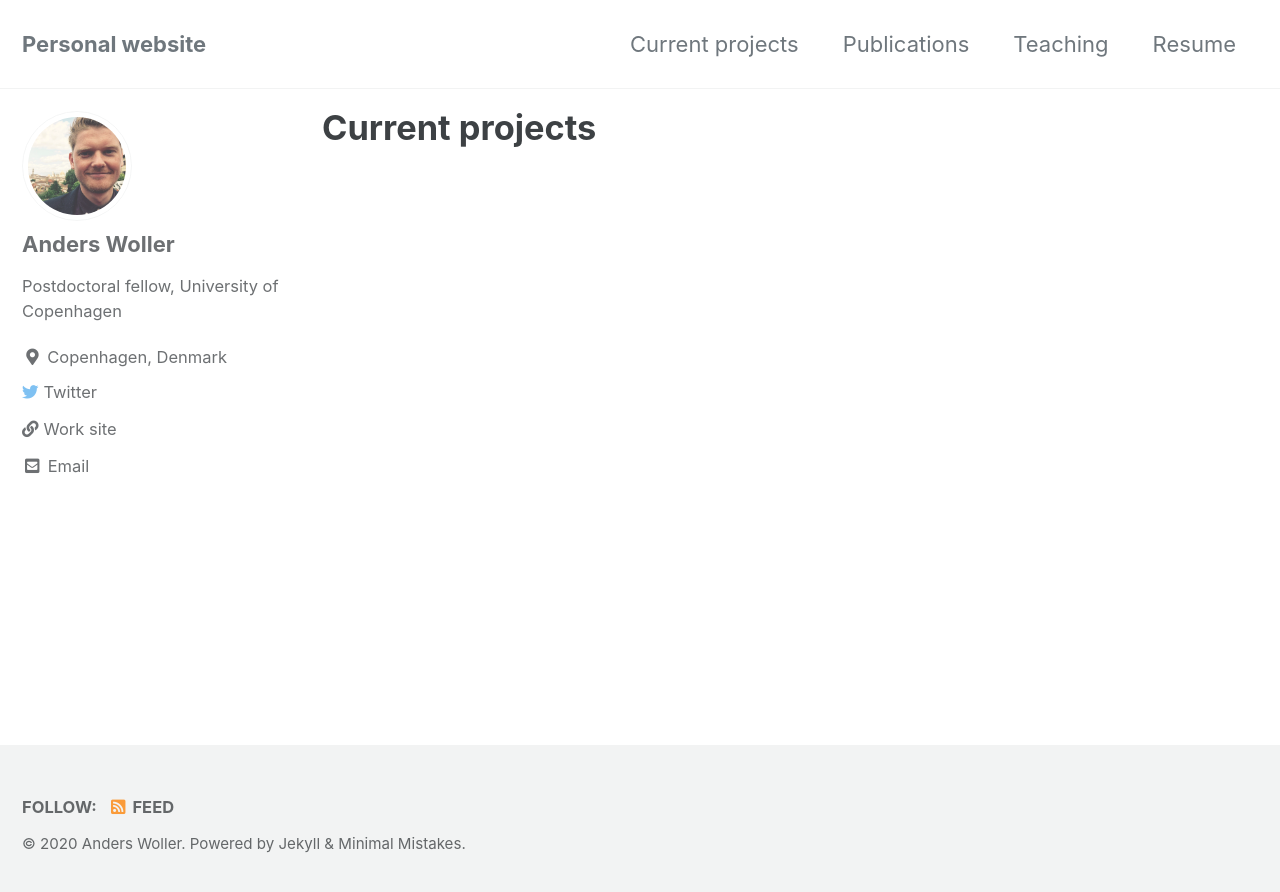
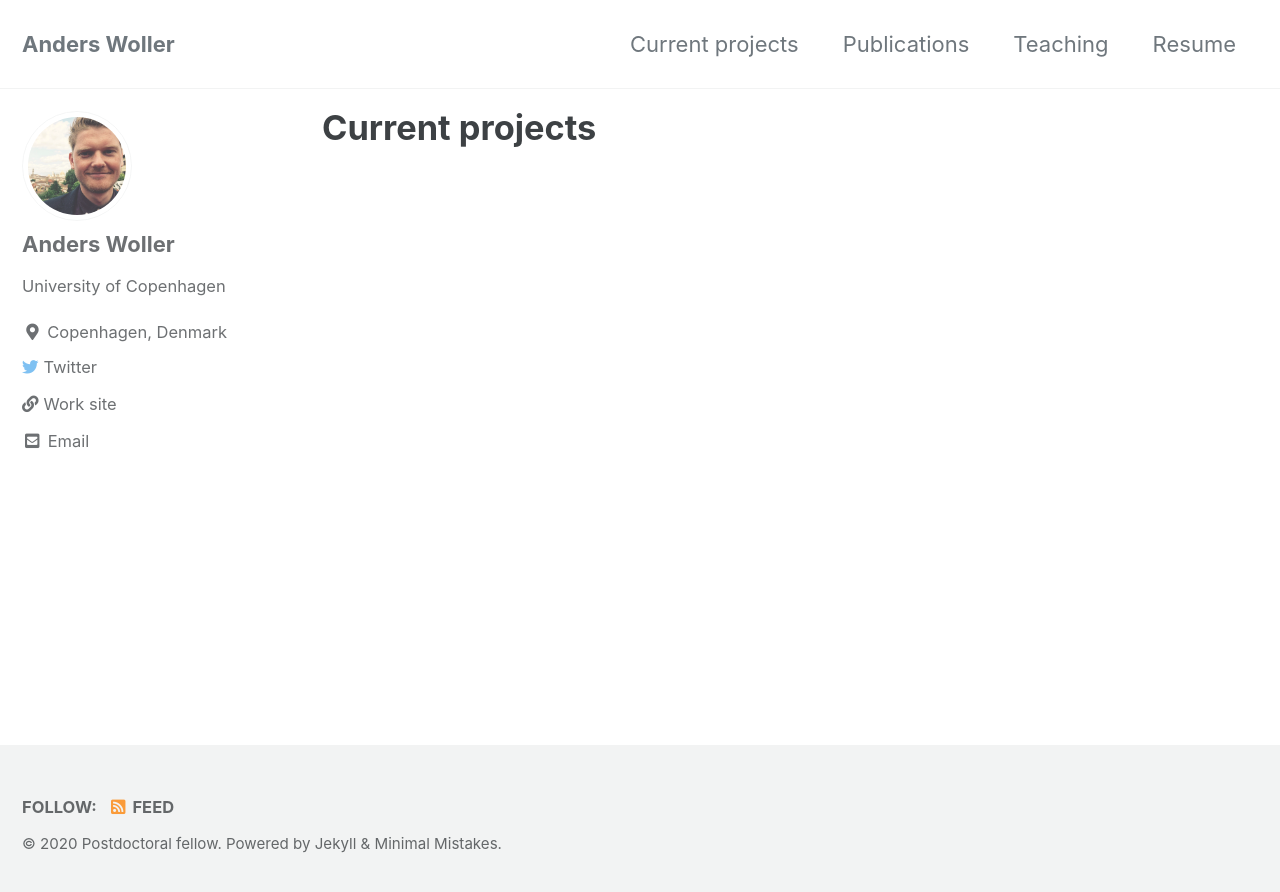
Before and after one commit to AndersWoller/AndersWoller.github.io, a Jekyll site: the page built from _pages/research.md, in a window 1280 px wide. Shown: the top 892 px of the page. Built offline with Jekyll 4.4.1, drawn with Linux system fonts in a browser that asks for light colours; cached includes are drawn as plain includes.

Commit message:
Update _config.yml

```diff
--- a/_config.yml
+++ b/_config.yml
@@ -16,10 +16,10 @@ minimal_mistakes_skin    : "default" # "contrast" "default" "air", "aqua", "cont
 
 # Site Settings
 locale                   : "en-US"
-title                    : "Personal website"
+title                    : "Anders Woller"
 title_separator          : "-"
 subtitle                 : # site tagline that appears below site title in masthead
-name                     : "Anders Woller"
+name                     : "Postdoctoral fellow"
 description              : "Personal website"
 url                      : # the base hostname & protocol for your site e.g. "https://mmistakes.github.io"
 baseurl                  : # the subpath of your site, e.g. "/blog"
@@ -95,7 +95,7 @@ analytics:
 author:
   name             : "Anders Woller"
   avatar           : "/images/profilepic.jpg"
-  bio              : "Postdoctoral fellow, University of Copenhagen"
+  bio              : "University of Copenhagen"
   location         : "Copenhagen, Denmark"
   email            : "an@ifs.ku.dk"
   phone            : "(+45) 35 33 57 48"
```
